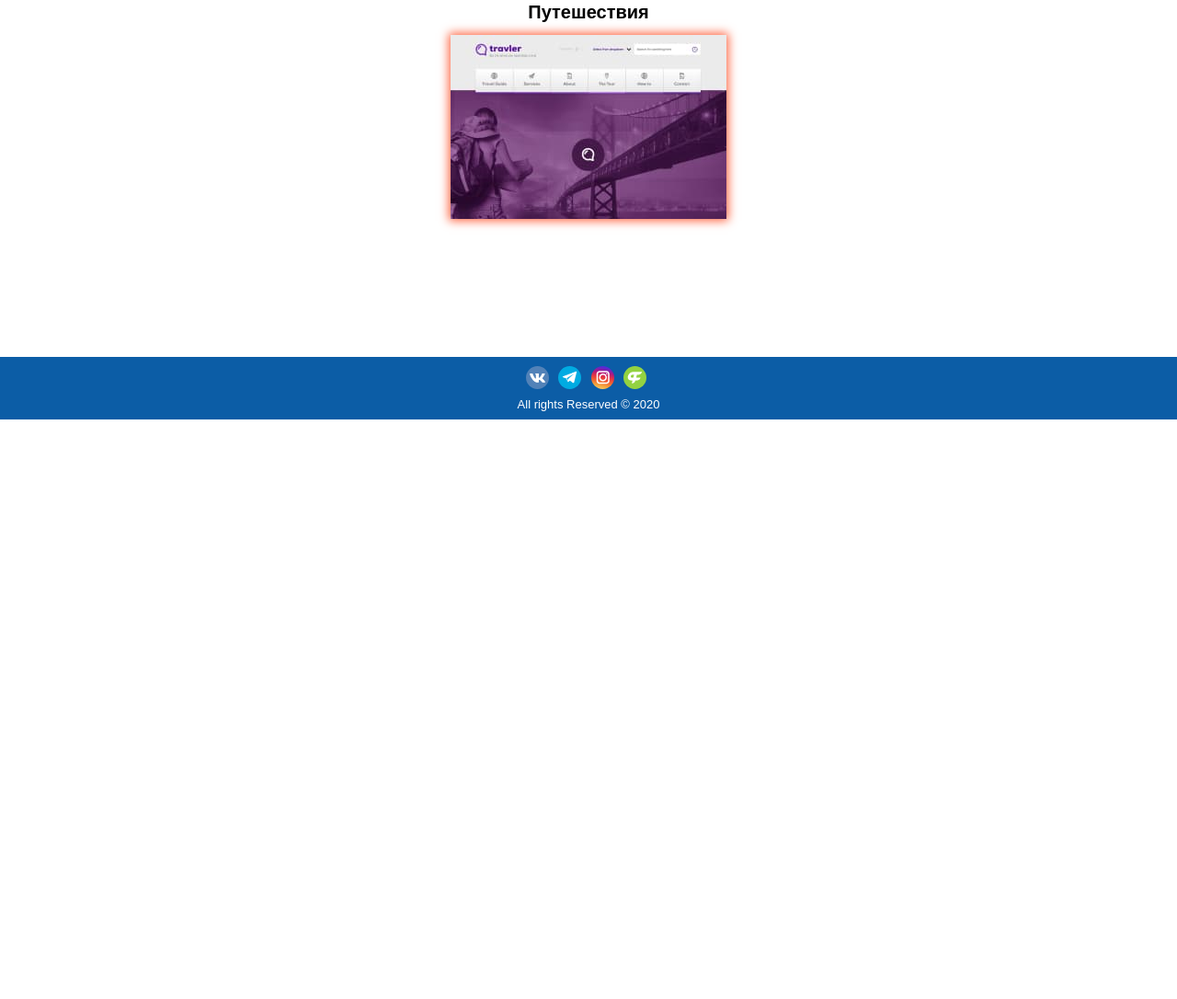
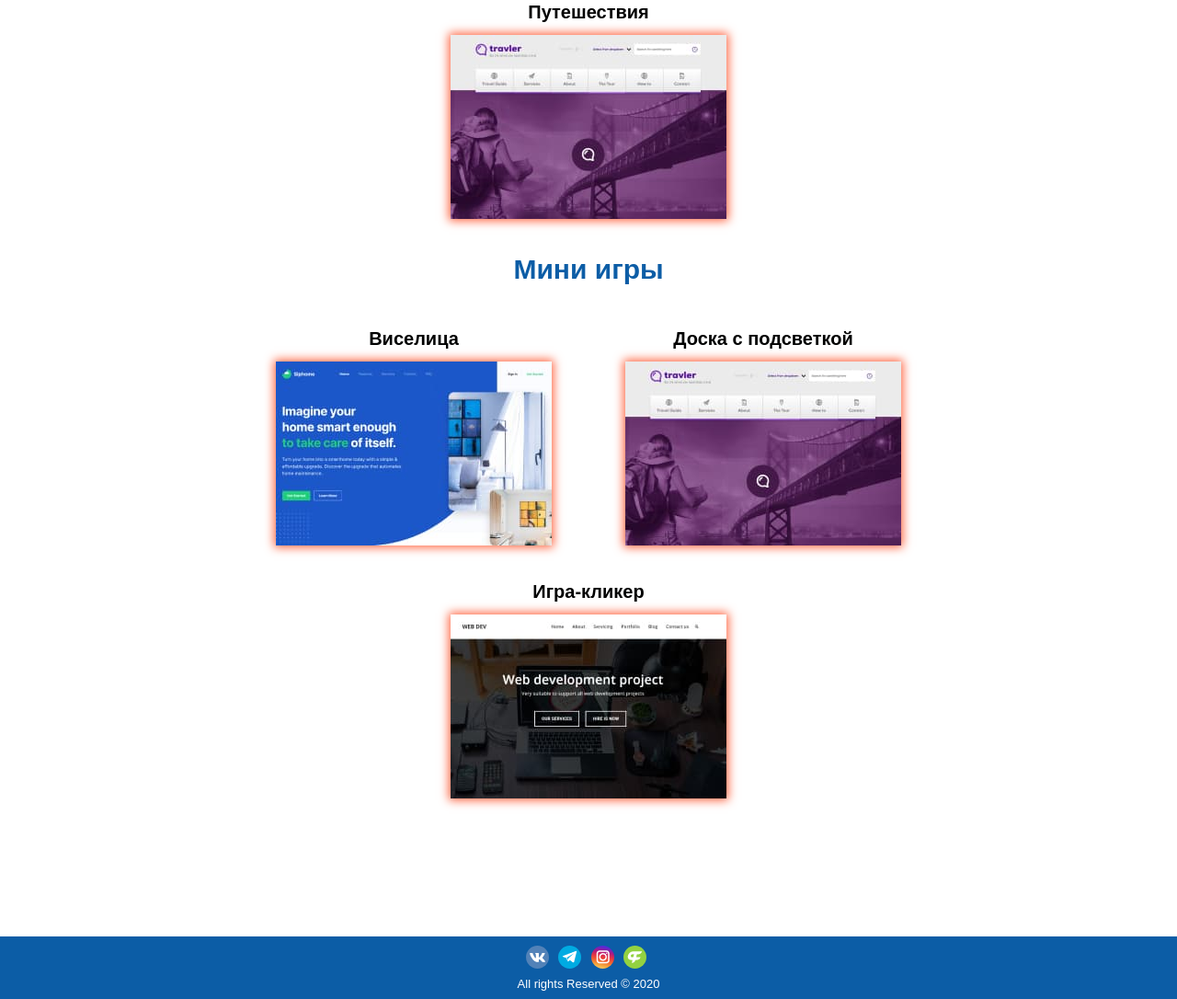
Before and after one commit to TonyGrouse/Portfolio, a plain HTML site: page My-web/works.html in a window 1280 px wide. Shown: the part 462-1548 px from the top of the page at 92% size. Before the commit the page ends 918 px from the top, so only its background shows below. Drawn offline with Linux system fonts and the light colour scheme.

Commit message:
Update works.html

```diff
--- a/My-web/works.html
+++ b/My-web/works.html
@@ -96,6 +96,44 @@
 								</div>
 							</div>
 						</div>
+						<div class="work__title title">
+							<h2>Мини игры</h2>
+						</div>
+						<div class="work__row">
+							<div class="work__column">
+								<div class="work__item">
+									<div class="work__article article">
+										<p>Виселица</p>
+									</div>
+									<div class="work__img">
+										<a href="https://tonygrouse.github.io/Portfolio/Games/Hangman/" target="_blank"><img
+												src="img/w3.jpg" alt=""></a>
+									</div>
+								</div>
+							</div>
+							<div class="work__column">
+								<div class="work__item">
+									<div class="work__article article">
+										<p>Доска с подсветкой</p>
+									</div>
+									<div class="work__img">
+										<a href="https://tonygrouse.github.io/Portfolio/Games/board/" target="_blank"><img
+												src="img/w1.jpg" alt=""></a>
+									</div>
+								</div>
+							</div>
+							<div class="work__column">
+								<div class="work__item">
+									<div class="work__article article">
+										<p>Игра-кликер</p>
+									</div>
+									<div class="work__img">
+										<a href="https://tonygrouse.github.io/Portfolio/Games/aim-game/" target="_blank"><img
+												src="img/w2.jpg" alt=""></a>
+									</div>
+								</div>
+							</div>
+						</div>
 					</div>
 				</section>
 			</div>
```
